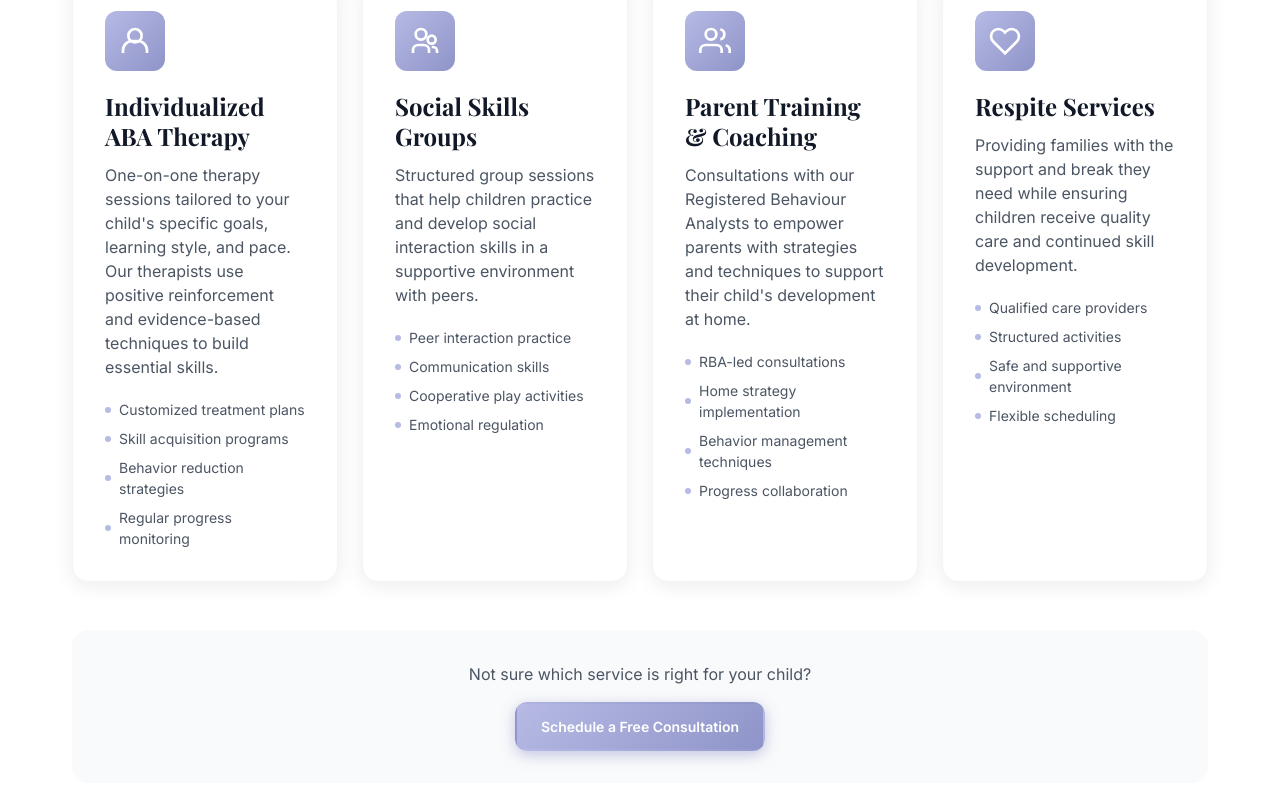
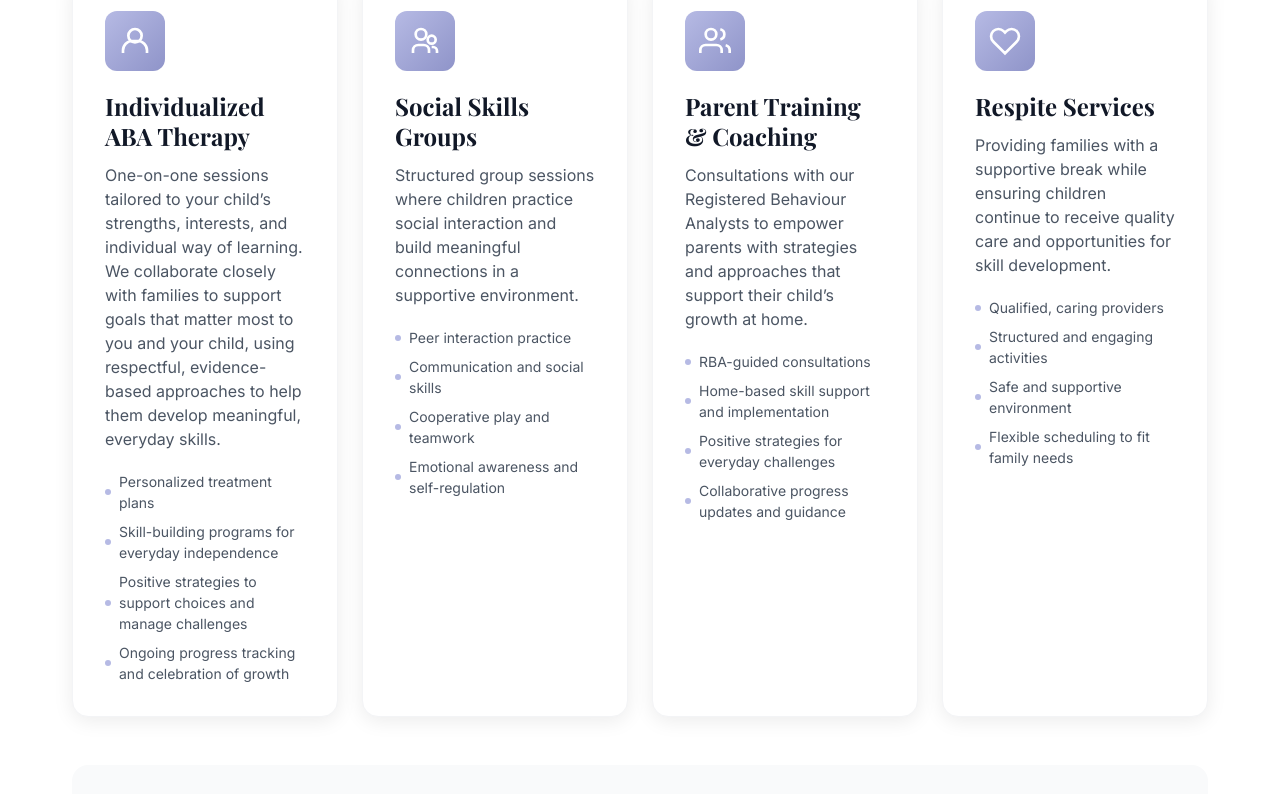
Before and after one commit to virkt25/oakridge, a plain HTML site: page index.html in a window 1280 px wide. Shown: the part 1220-2014 px from the top of the page. Drawn offline with nearby package versions, Linux system fonts and the light colour scheme.

Commit message:
chore: text edits

```diff
--- a/index.html
+++ b/index.html
@@ -8,7 +8,7 @@
     <!-- Primary SEO Meta Tags -->
     <title>Oakridge Children Services | ABA Therapy in Brampton, Ontario</title>
     <meta name="title" content="Oakridge Children Services | ABA Therapy in Brampton, Ontario">
-    <meta name="description" content="Expert ABA therapy services for children with autism in Brampton, Ontario. Individualized 1:1 therapy, social skills groups, and parent training supervised by Registered Behaviour Analysts.">
+    <meta name="description" content="Expert ABA therapy services for children in Brampton, Ontario. Individualized 1:1 therapy, social skills groups, and parent training supervised by Registered Behaviour Analysts.">
     <meta name="keywords" content="ABA therapy Brampton, autism therapy Ontario, Applied Behavior Analysis, children therapy, autism services, behavior therapy, Oakridge Children Services, OAP provider, autism support Brampton, IBI therapy, BCBA, RBA supervised therapy, social skills group Brampton, parent training autism, autism treatment GTA, Peel Region autism services, early intervention autism Ontario">
     <meta name="robots" content="index, follow">
     <meta name="language" content="English">
@@ -27,7 +27,7 @@
     <meta property="og:type" content="website">
     <meta property="og:url" content="https://oakridge.github.io/">
     <meta property="og:title" content="Oakridge Children Services | ABA Therapy in Brampton, Ontario">
-    <meta property="og:description" content="Expert ABA therapy services for children with autism. Individualized 1:1 therapy supervised by Registered Behaviour Analysts in Brampton, Ontario.">
+    <meta property="og:description" content="Expert ABA therapy services for children. Individualized 1:1 therapy supervised by Registered Behaviour Analysts in Brampton, Ontario.">
     <meta property="og:image" content="https://oakridge.github.io/images/og-image.jpg">
     <meta property="og:locale" content="en_CA">
 
@@ -35,7 +35,7 @@
     <meta property="twitter:card" content="summary_large_image">
     <meta property="twitter:url" content="https://oakridge.github.io/">
     <meta property="twitter:title" content="Oakridge Children Services | ABA Therapy in Brampton, Ontario">
-    <meta property="twitter:description" content="Expert ABA therapy services for children with autism. Individualized 1:1 therapy supervised by Registered Behaviour Analysts.">
+    <meta property="twitter:description" content="Expert ABA therapy services for children. Individualized 1:1 therapy supervised by Registered Behaviour Analysts.">
 
     <!-- Local Business Schema Markup -->
     <script type="application/ld+json">
@@ -44,7 +44,7 @@
         "@type": "MedicalBusiness",
         "name": "Oakridge Children Services",
         "alternateName": "Oakridge ABA Therapy Centre",
-        "description": "Expert ABA therapy services for children with autism in Brampton, Ontario",
+        "description": "Expert ABA therapy services for children in Brampton, Ontario",
         "url": "https://oakridge.github.io/",
         "telephone": "+1-905-451-3556",
         "email": "info@serviceswithoakridge.com",
@@ -123,7 +123,7 @@
                 "name": "What is ABA Therapy?",
                 "acceptedAnswer": {
                     "@type": "Answer",
-                    "text": "Applied Behavior Analysis (ABA) is a scientific approach to understanding behavior and how it is affected by the environment. ABA therapy uses these principles to help children with autism develop essential skills and reduce challenging behaviors through positive reinforcement and evidence-based techniques."
+                    "text": "Applied Behavior Analysis (ABA) is a scientific approach to understanding behavior and how it is affected by the environment. ABA therapy uses these principles to help children develop essential skills and reduce challenging behaviors through positive reinforcement and evidence-based techniques."
                 }
             },
             {
@@ -317,7 +317,7 @@
                     <div class="hero-text">
                         <span class="hero-badge">Trusted ABA Therapy in Brampton</span>
                         <h1>Helping Your Child Thrive Through <span class="text-gradient">Expert ABA Therapy</span></h1>
-                        <p class="hero-description">Individualized, evidence-based Applied Behavior Analysis therapy designed to help children with autism develop essential skills and reach their full potential.</p>
+                        <p class="hero-description">Individualized, evidence-based Applied Behavior Analysis therapy designed to help children develop essential skills and reach their full potential.</p>
                         <div class="hero-cta">
                             <a href="#contact" class="btn btn-primary btn-lg">Schedule a Free Consultation</a>
                             <a href="tel:+19054513556" class="btn btn-secondary btn-lg">
@@ -402,12 +402,12 @@
                             </svg>
                         </div>
                         <h3>Individualized ABA Therapy</h3>
-                        <p>One-on-one therapy sessions tailored to your child's specific goals, learning style, and pace. Our therapists use positive reinforcement and evidence-based techniques to build essential skills.</p>
+                        <p>One-on-one sessions tailored to your child’s strengths, interests, and individual way of learning. We collaborate closely with families to support goals that matter most to you and your child, using respectful, evidence-based approaches to help them develop meaningful, everyday skills.</p>
                         <ul class="service-features">
-                            <li>Customized treatment plans</li>
-                            <li>Skill acquisition programs</li>
-                            <li>Behavior reduction strategies</li>
-                            <li>Regular progress monitoring</li>
+                            <li>Personalized treatment plans</li>
+                            <li>Skill-building programs for everyday independence</li>
+                            <li>Positive strategies to support choices and manage challenges</li>
+                            <li>Ongoing progress tracking and celebration of growth</li>
                         </ul>
                     </article>
 
@@ -421,12 +421,12 @@
                             </svg>
                         </div>
                         <h3>Social Skills Groups</h3>
-                        <p>Structured group sessions that help children practice and develop social interaction skills in a supportive environment with peers.</p>
+                        <p>Structured group sessions where children practice social interaction and build meaningful connections in a supportive environment.</p>
                         <ul class="service-features">
                             <li>Peer interaction practice</li>
-                            <li>Communication skills</li>
-                            <li>Cooperative play activities</li>
-                            <li>Emotional regulation</li>
+                            <li>Communication and social skills</li>
+                            <li>Cooperative play and teamwork</li>
+                            <li>Emotional awareness and self-regulation</li>
                         </ul>
                     </article>
 
@@ -440,12 +440,12 @@
                             </svg>
                         </div>
                         <h3>Parent Training & Coaching</h3>
-                        <p>Consultations with our Registered Behaviour Analysts to empower parents with strategies and techniques to support their child's development at home.</p>
+                        <p>Consultations with our Registered Behaviour Analysts to empower parents with strategies and approaches that support their child’s growth at home.</p>
                         <ul class="service-features">
-                            <li>RBA-led consultations</li>
-                            <li>Home strategy implementation</li>
-                            <li>Behavior management techniques</li>
-                            <li>Progress collaboration</li>
+                            <li>RBA-guided consultations</li>
+                            <li>Home-based skill support and implementation</li>
+                            <li>Positive strategies for everyday challenges</li>
+                            <li>Collaborative progress updates and guidance</li>
                         </ul>
                     </article>
 
@@ -456,12 +456,12 @@
                             </svg>
                         </div>
                         <h3>Respite Services</h3>
-                        <p>Providing families with the support and break they need while ensuring children receive quality care and continued skill development.</p>
+                        <p>Providing families with a supportive break while ensuring children continue to receive quality care and opportunities for skill development.
                         <ul class="service-features">
-                            <li>Qualified care providers</li>
-                            <li>Structured activities</li>
+                            <li>Qualified, caring providers</li>
+                            <li>Structured and engaging activities</li>
                             <li>Safe and supportive environment</li>
-                            <li>Flexible scheduling</li>
+                            <li>Flexible scheduling to fit family needs</li>
                         </ul>
                     </article>
                 </div>
@@ -680,7 +680,7 @@
                             </svg>
                         </summary>
                         <div class="faq-answer">
-                            <p>Applied Behavior Analysis (ABA) is a scientific approach to understanding behavior and how it is affected by the environment. ABA therapy uses these principles to help children with autism develop essential skills—including communication, social skills, self-care, and academic abilities—while reducing challenging behaviors through positive reinforcement and evidence-based techniques.</p>
+                            <p>Applied Behavior Analysis (ABA) is a scientific approach to understanding behavior and how it is affected by the environment. ABA therapy uses these principles to help children develop essential skills—including communication, social skills, self-care, and academic abilities—while reducing challenging behaviors through positive reinforcement and evidence-based techniques.</p>
                         </div>
                     </details>
 
@@ -951,7 +951,7 @@
                             <span class="logo-tagline">Children Services</span>
                         </span>
                     </a>
-                    <p>Helping children with autism reach their full potential through expert ABA therapy in Brampton, Ontario.</p>
+                    <p>Helping children reach their full potential through expert ABA therapy in Brampton, Ontario.</p>
                 </div>
 
                 <div class="footer-links">
```
